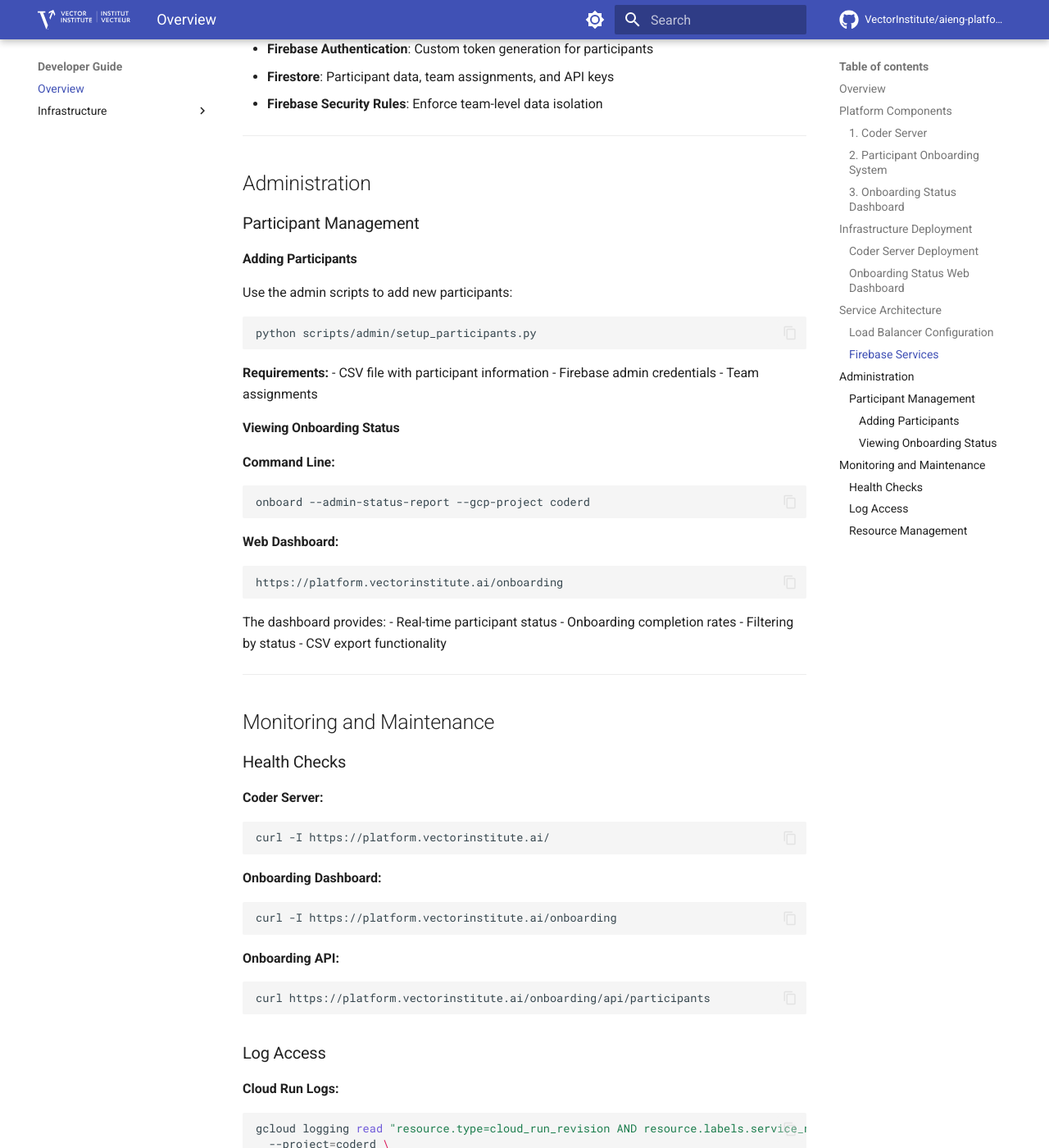
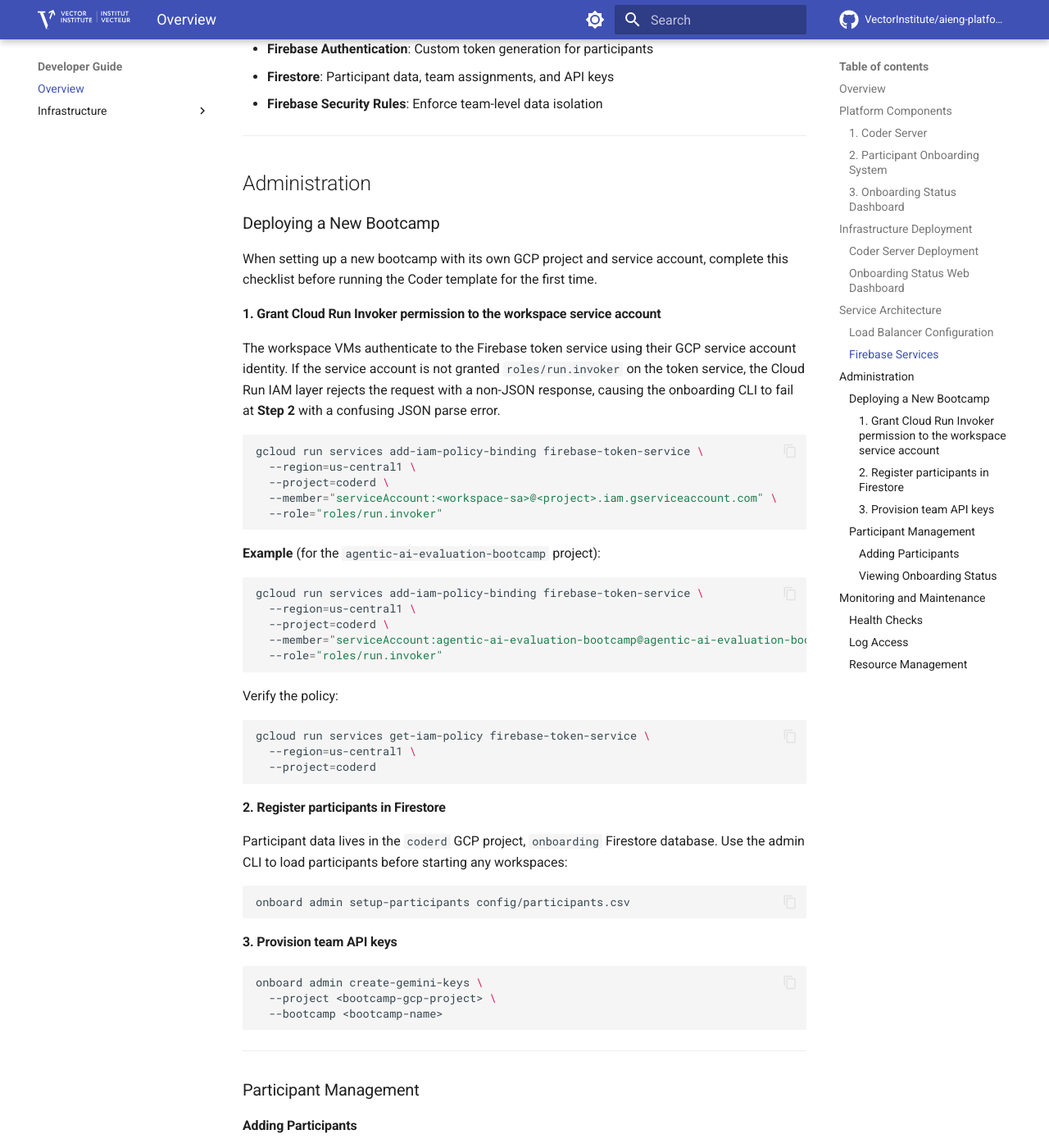
Before and after one commit to VectorInstitute/aieng-platform, an MkDocs documentation site: the page built from docs/developer_guide.md, in a window 1280 px wide and 1400 px high, scrolled down 3427 px. Shown: the whole window at 82% size. Built offline with MkDocs 1.6.1 and Material for MkDocs 9.7.7, drawn with Linux system fonts in a browser that asks for light colours; comment, search, counter and statistics services are not loaded.

Commit message:
Update documentation

````diff
--- a/docs/cli.md
+++ b/docs/cli.md
@@ -384,6 +384,16 @@
 - Verify you're added to the participant list (contact admin)
 - Check token service is deployed and accessible
 
+**Step 2 fails with a JSON parse error** (`Expecting value: line 2 column 1`): the workspace service account does not have `roles/run.invoker` on the `firebase-token-service` Cloud Run service. Cloud Run's IAM layer rejects the request before it reaches the Flask app, returning a non-JSON body. An admin must run:
+```bash
+gcloud run services add-iam-policy-binding firebase-token-service \
+  --region=us-central1 \
+  --project=coderd \
+  --member="serviceAccount:<workspace-sa>@<project>.iam.gserviceaccount.com" \
+  --role="roles/run.invoker"
+```
+See the [Developer Guide](developer_guide.md#deploying-a-new-bootcamp) for the full new-bootcamp checklist.
+
 ### Connection Failures
 
 - Verify GCP project ID is correct
--- a/docs/developer_guide.md
+++ b/docs/developer_guide.md
@@ -126,6 +126,56 @@
 
 ## Administration
 
+### Deploying a New Bootcamp
+
+When setting up a new bootcamp with its own GCP project and service account, complete this checklist before running the Coder template for the first time.
+
+#### 1. Grant Cloud Run Invoker permission to the workspace service account
+
+The workspace VMs authenticate to the Firebase token service using their GCP service account identity. If the service account is not granted `roles/run.invoker` on the token service, the Cloud Run IAM layer rejects the request with a non-JSON response, causing the onboarding CLI to fail at **Step 2** with a confusing JSON parse error.
+
+```bash
+gcloud run services add-iam-policy-binding firebase-token-service \
+  --region=us-central1 \
+  --project=coderd \
+  --member="serviceAccount:<workspace-sa>@<project>.iam.gserviceaccount.com" \
+  --role="roles/run.invoker"
+```
+
+**Example** (for the `agentic-ai-evaluation-bootcamp` project):
+```bash
+gcloud run services add-iam-policy-binding firebase-token-service \
+  --region=us-central1 \
+  --project=coderd \
+  --member="serviceAccount:agentic-ai-evaluation-bootcamp@agentic-ai-evaluation-bootcamp.iam.gserviceaccount.com" \
+  --role="roles/run.invoker"
+```
+
+Verify the policy:
+```bash
+gcloud run services get-iam-policy firebase-token-service \
+  --region=us-central1 \
+  --project=coderd
+```
+
+#### 2. Register participants in Firestore
+
+Participant data lives in the `coderd` GCP project, `onboarding` Firestore database. Use the admin CLI to load participants before starting any workspaces:
+
+```bash
+onboard admin setup-participants config/participants.csv
+```
+
+#### 3. Provision team API keys
+
+```bash
+onboard admin create-gemini-keys \
+  --project <bootcamp-gcp-project> \
+  --bootcamp <bootcamp-name>
+```
+
+---
+
 ### Participant Management
 
 #### Adding Participants
````
